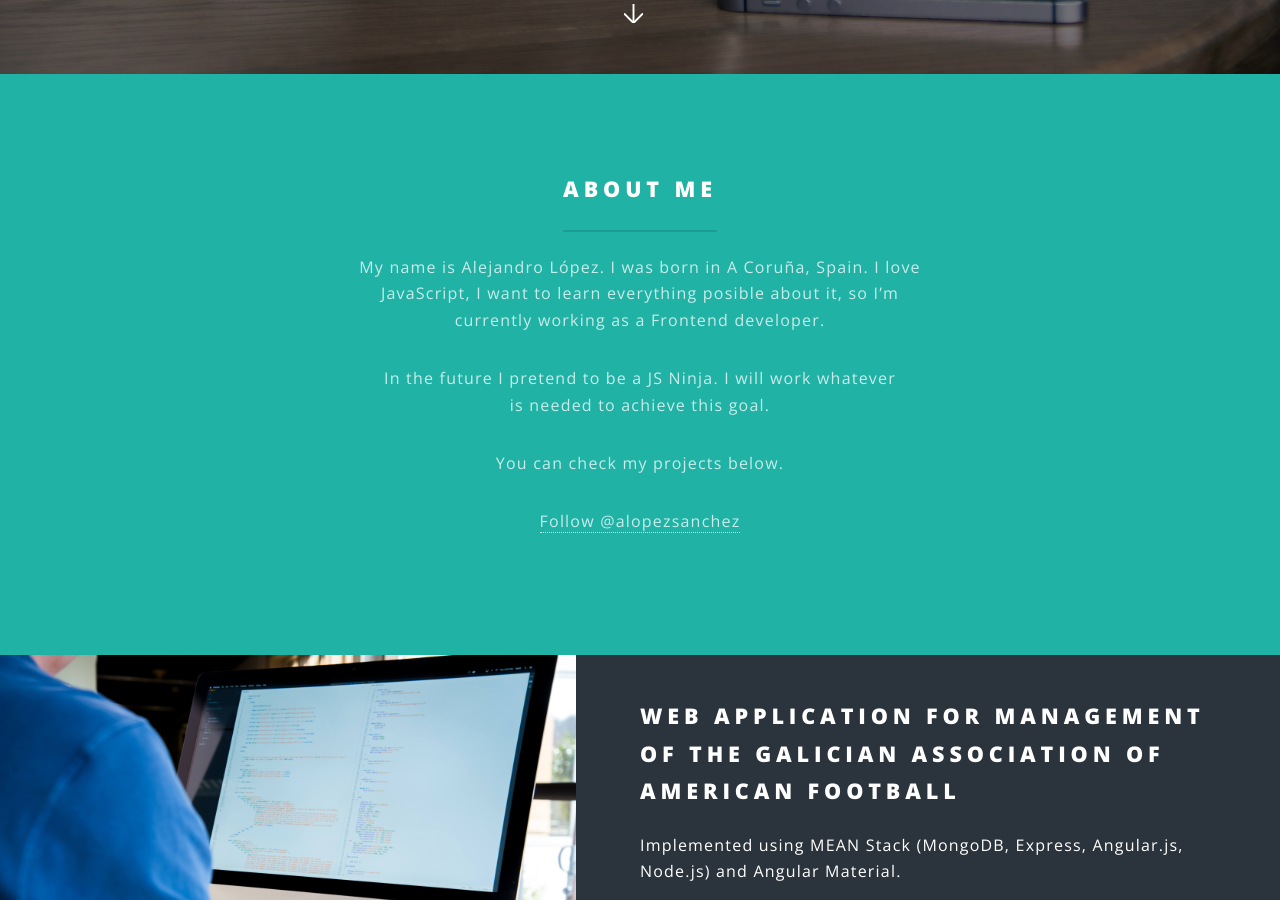
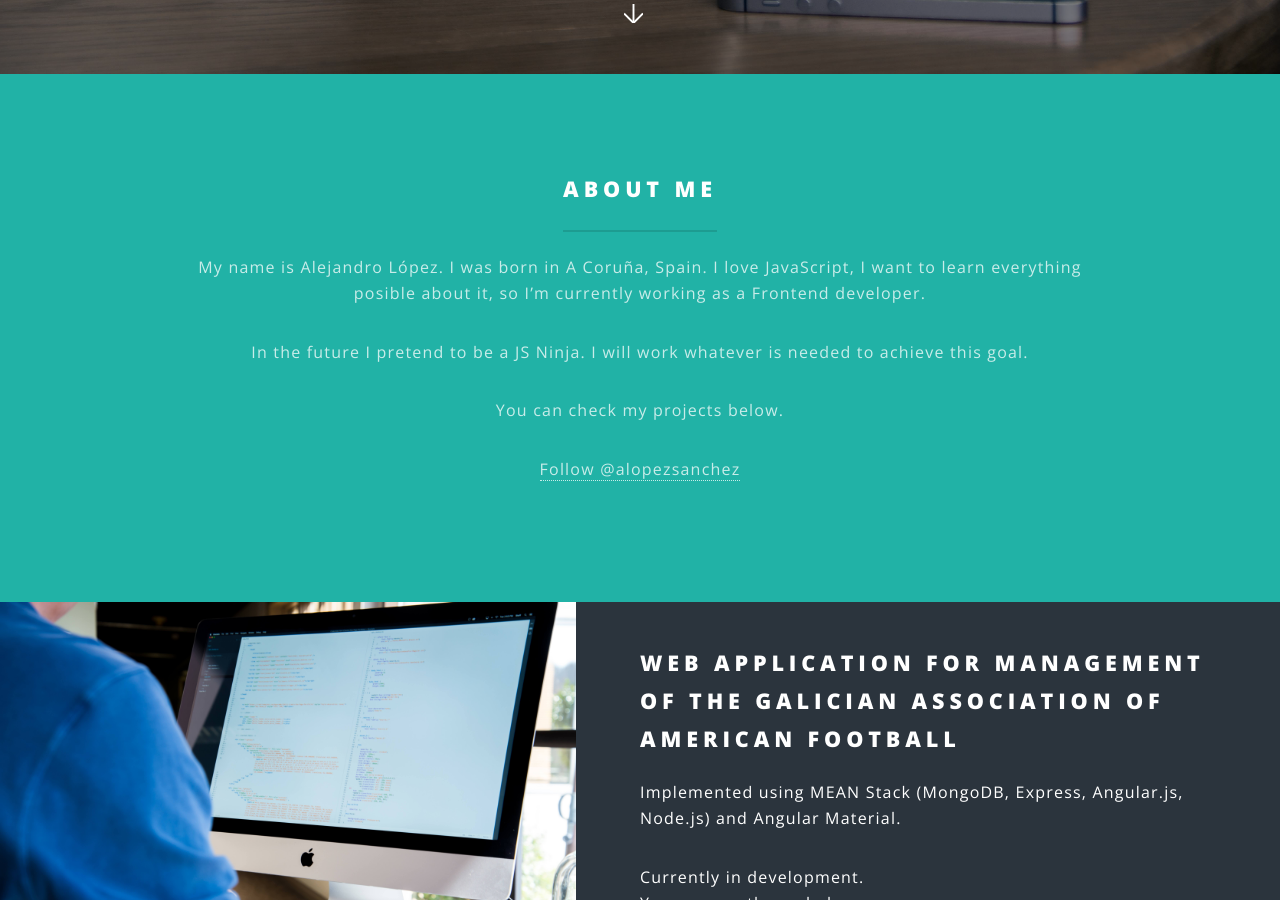
Before and after one commit to alopezsanchez/alopezsanchez.github.io, a Jekyll site: the page built from index.html, in a window 1280 px wide and 900 px high, scrolled down 826 px. Built offline with Jekyll 4.4.1, drawn with Linux system fonts in a browser that asks for light colours.

Commit message:
Fixed margins and texts

```diff
--- a/css/main.scss
+++ b/css/main.scss
@@ -72,8 +72,9 @@
 	}
 
 	.major p {
-		margin-left: 25%;
-		margin-right: 25%;
+		margin-left: 10%;
+		margin-right: 10%;
+		text-align: middle;
 	}
 
 	a {
--- a/index.html
+++ b/index.html
@@ -16,7 +16,7 @@
 							<header class="major">
 								<h2>About me</h2>
 								<p>My name is Alejandro López. I was born in A Coruña, Spain. I love JavaScript, I want to learn everything posible about it, so I’m currently working as a Frontend developer. </p>
-								<p>In the future I pretend to be a JS Ninja. I will work whatever <br />is needed to achieve this goal.</p>
+								<p>In the future I pretend to be a JS Ninja. I will work whatever is needed to achieve this goal.</p>
 								<p>You can check my projects below.</p>
 
 								<!-- Place this tag where you want the button to render. -->
@@ -45,7 +45,7 @@
 								<h2>Generic image server with Node.js</h2>
 								<p>Generic image server. You can resize or cut images, with a specific resolution passed in the url, maintaining its aspect ratio.</p>
 								<p>Implemented with Node.js, using Redis to cache the images. <br />
-								<a target="_blank" href="https://github.com/alopezsanchez/generic-image-server">Here</a> is the code. and the <a target="_blank" href="https://www.npmjs.com/package/generic-image-server">npm package</a>./p>
+								<a target="_blank" href="https://github.com/alopezsanchez/generic-image-server">Here</a> is the code. and the <a target="_blank" href="https://www.npmjs.com/package/generic-image-server">npm package</a>.</p>
 								<!-- Place this tag where you want the button to render. -->
 								<a class="github-button" href="https://github.com/alopezsanchez/generic-image-server" data-icon="octicon-star" data-style="mega" data-count-href="/alopezsanchez/generic-image-server/stargazers" data-count-api="/repos/alopezsanchez/generic-image-server#stargazers_count" data-count-aria-label="# stargazers on GitHub" aria-label="Star alopezsanchez/generic-image-server on GitHub">Star</a>
 							</div>
```
